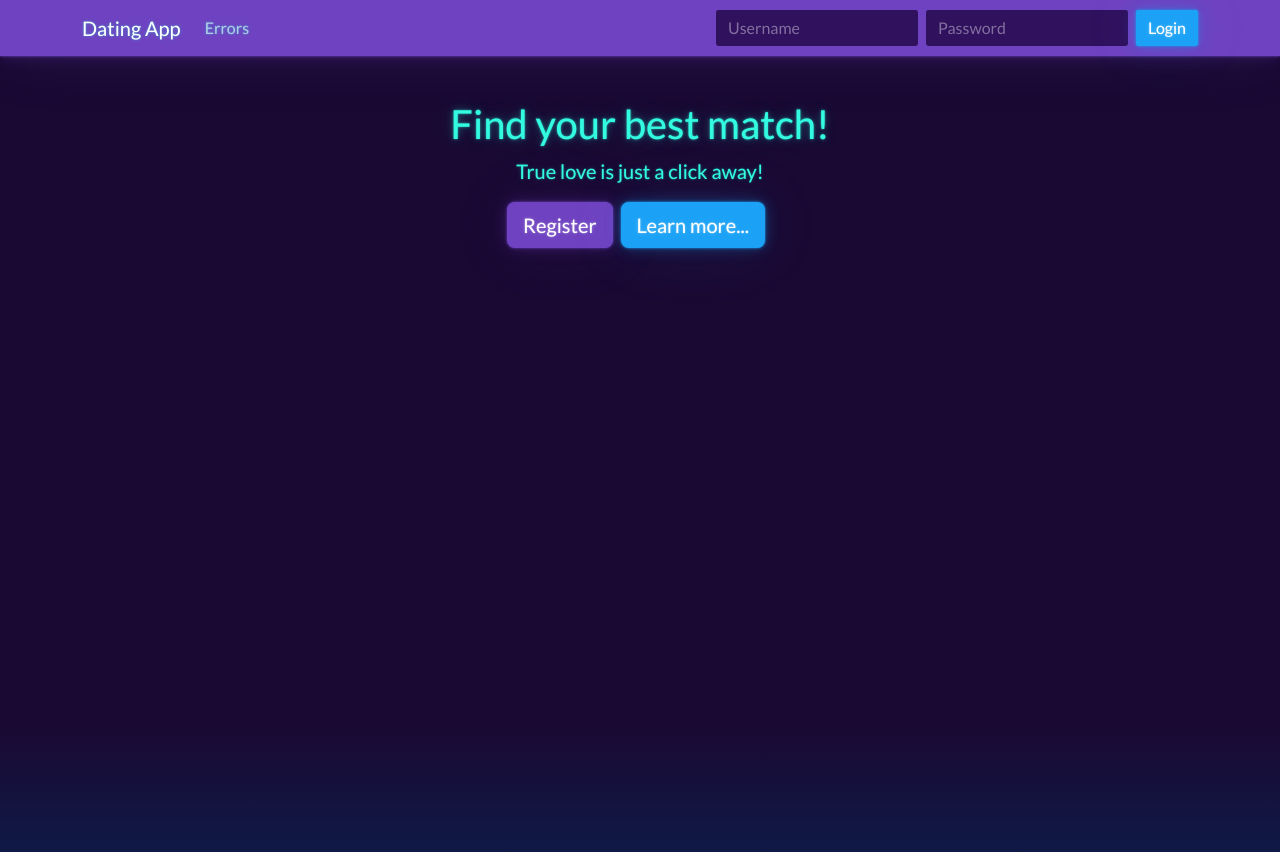
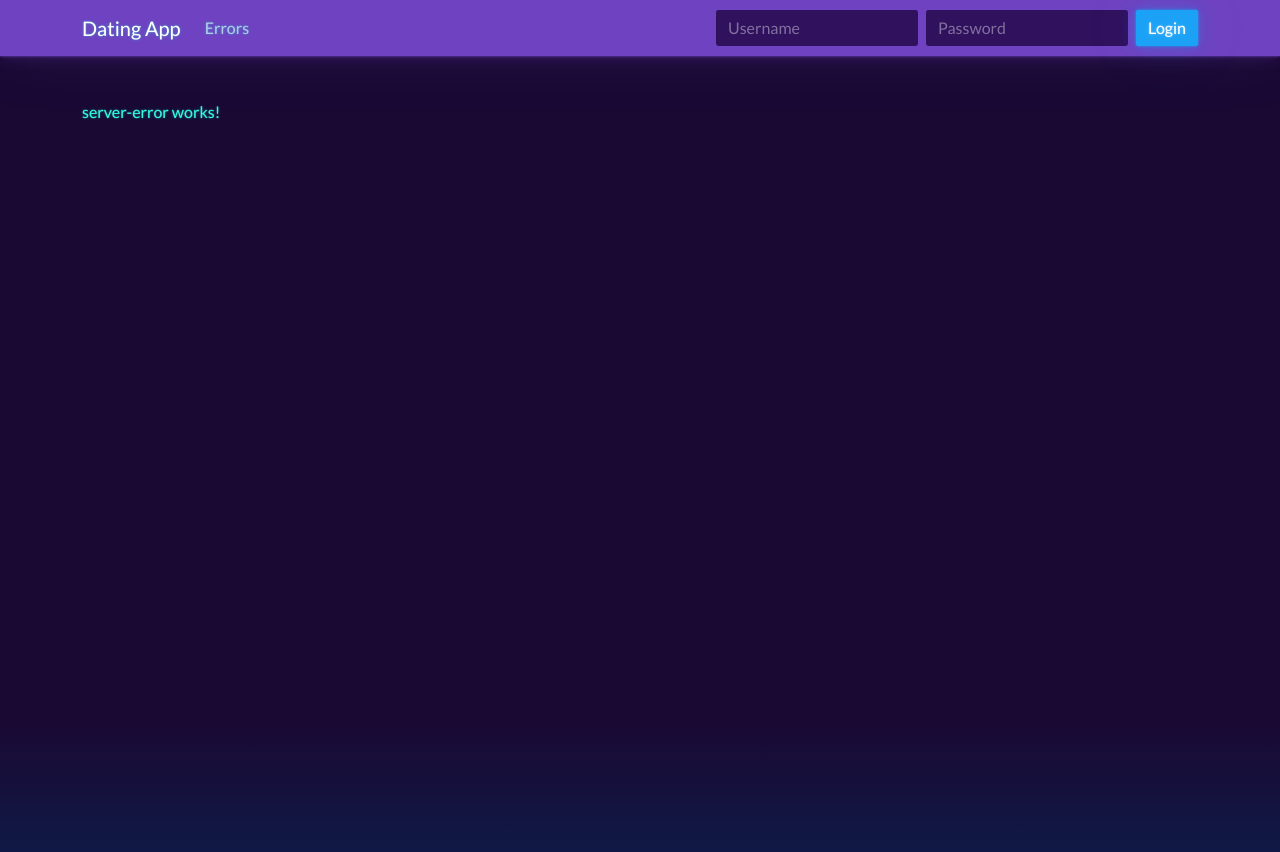
Before and after one commit to DanielODH/Dating-App, an Angular app in the folder client/: page /server-error in a window 1280 px wide. Shown: the top 852 px of the page. Built offline with nearby package versions, Linux system fonts and the light colour scheme; no server answers.

Commit message:
Parcial02 - Add not-found and server-error landing pages

```diff
--- a/client/src/app/app.routes.ts
+++ b/client/src/app/app.routes.ts
@@ -6,6 +6,8 @@ import { ListsComponent } from './lists/lists.component';
 import { MessagesComponent } from './messages/messages.component';
 import { authGuard } from './_guards/auth.guard';
 import { TestErrorsComponent } from './errors/test-errors/test-errors.component';
+import { NotFoundComponent } from './errors/not-found/not-found.component';
+import { ServerErrorComponent } from './errors/server-error/server-error.component';
 
 export const routes: Routes = [
     {path:"",component: HomeComponent},
@@ -21,5 +23,7 @@ export const routes: Routes = [
         ]
     },
     {path: "errors", component: TestErrorsComponent},
+    {path: "not-found", component: NotFoundComponent},
+    {path: "server-error", component: ServerErrorComponent},
     {path: "**", component: HomeComponent, pathMatch: "full"},
 ];
--- /dev/null
+++ b/client/src/app/errors/not-found/not-found.component.html
@@ -0,0 +1,4 @@
+<div class="container">
+    <h1>Not found</h1>
+    <button class="btn btn-info btn-lg" routerLink="/">Return to home page</button>
+</div>
--- /dev/null
+++ b/client/src/app/errors/server-error/server-error.component.html
@@ -0,0 +1 @@
+<p>server-error works!</p>
```
Also changed, not shown: client/src/app/errors/not-found/not-found.component.ts (added, +13 -0 lines), client/src/app/errors/server-error/server-error.component.ts (added, +12 -0 lines), client/src/app/errors/not-found/not-found.component.css (added), client/src/app/errors/server-error/server-error.component.css (added).
